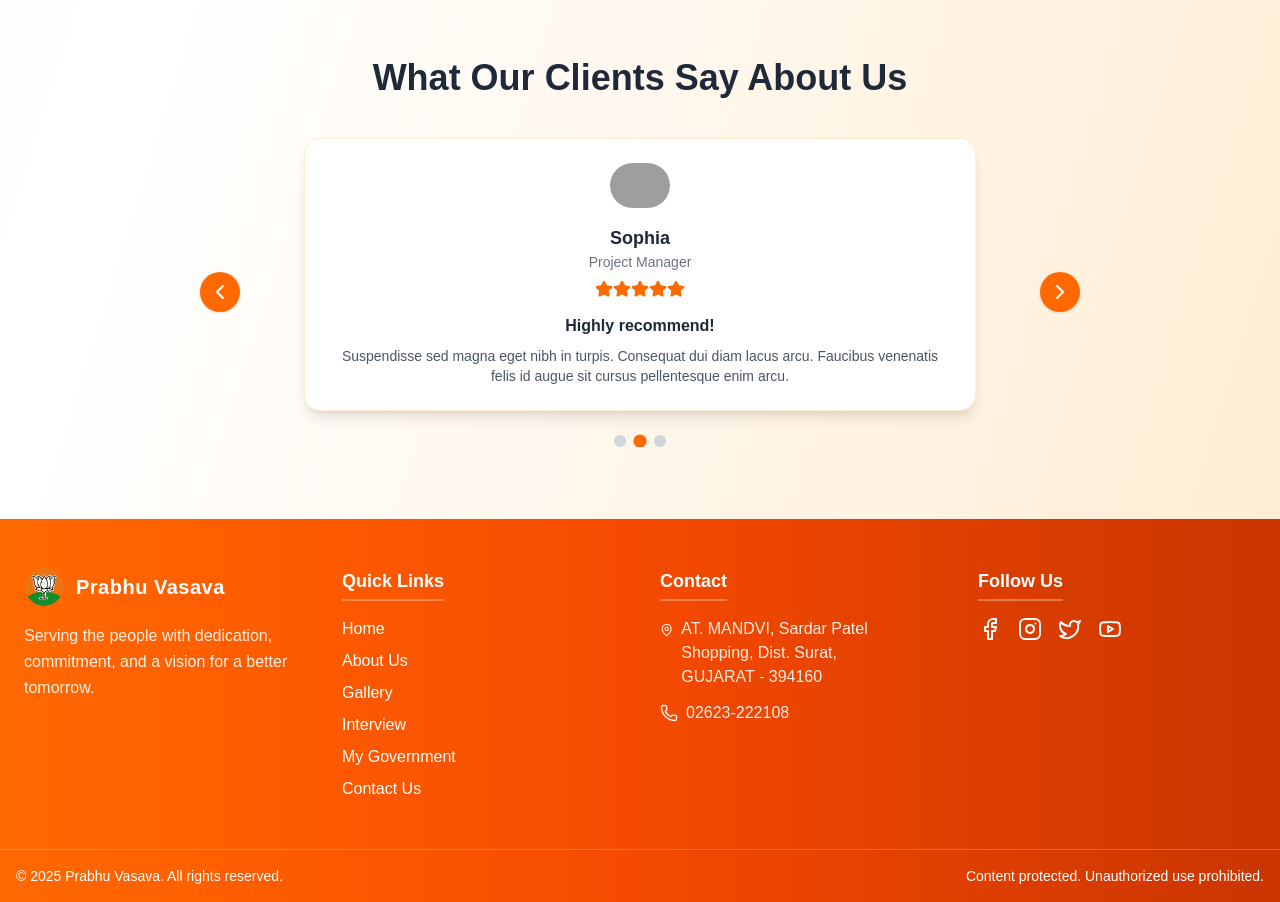
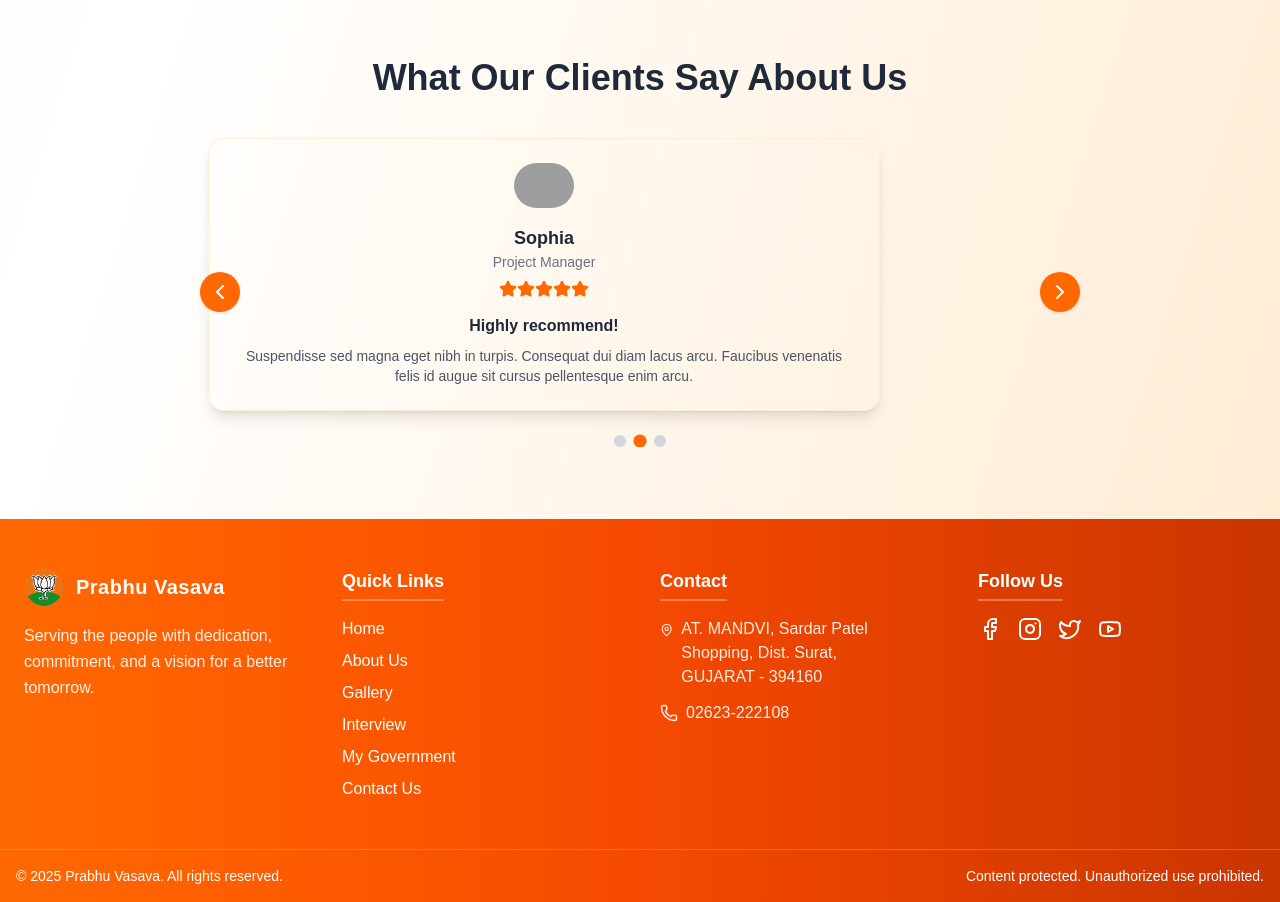
Before and after one commit to vishalsharma-cmtai/prabhu-vasava, a Next.js app: page /home in a window 1280 px wide. Shown: the part 4420-5322 px from the top of the page. Built offline with nearby package versions, Linux system fonts and the light colour scheme; grey boxes are pictures that could not be loaded; a web font is replaced by a local one.

Commit message:
fix alignment in testimonials

```diff
--- a/app/components/Testimonials.tsx
+++ b/app/components/Testimonials.tsx
@@ -89,19 +89,7 @@ export default function Testimonials() {
         >
           {testimonials.map((t, idx) => (
             <div key={idx} className="w-full flex-shrink-0 px-4">
-              <div
-                className="w-full
-  max-w-sm sm:max-w-md md:max-w-lg lg:max-w-2xl
-  mx-auto
-  bg-white
-  rounded-2xl
-  shadow-lg
-  p-4 sm:p-6
-  text-center
-  border border-orange-100
-  transform hover:scale-105
-  transition duration-300"
-              >
+              <div className="w-full max-w-sm sm:max-w-md md:max-w-lg lg:max-w-2xl mx-autobg-white rounded-2xl shadow-lg p-4 sm:p-6 text-center border border-orange-100 transform hover:scale-105 transition duration-300">
                 <div className="flex items-center justify-center mb-4">
                   <Image
                     src={t.image}
```
Also changed, not shown: app/components/HeroSection.tsx (line endings or trailing spaces).
